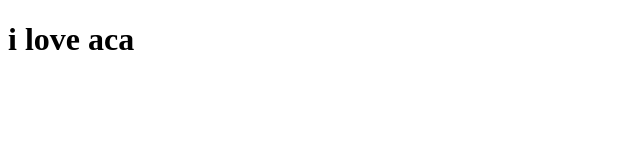
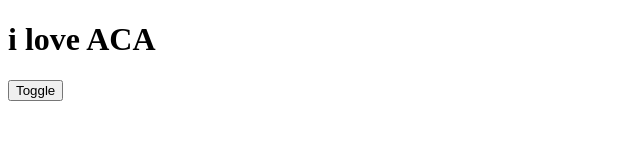
Before and after one commit to PolaroidZone/hello-aca-github, a plain HTML site: page index.htm in a window 1280 px wide. Shown: the whole page, without its empty margins (0-640 px from the left). Drawn offline with Linux system fonts and the light colour scheme.

Commit message:
Adding a toggle message button

```diff
--- a/index.htm
+++ b/index.htm
@@ -6,6 +6,8 @@
     <title>Document</title>
 </head>
 <body>
-    <h1>i love aca</h1>
+    <h1 id="printer">i love ACA</h1>
+    <button onclick="iLoveACA()">Toggle</button>
 </body>
+<script src="/js/btn-toggle.js"></script>
 </html>
--- /dev/null
+++ b/js/btn-toggle.js
@@ -0,0 +1,7 @@
+function iLoveACA() {
+    const printer = document.getElementById('printer')
+    const message = "ACS just taught me about continuous integration and continuous development"
+
+    printer.innerHTML = message
+
+}
```
